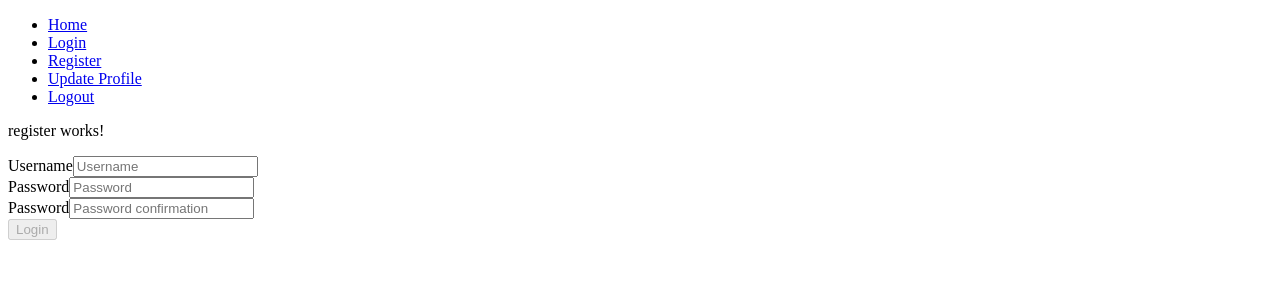
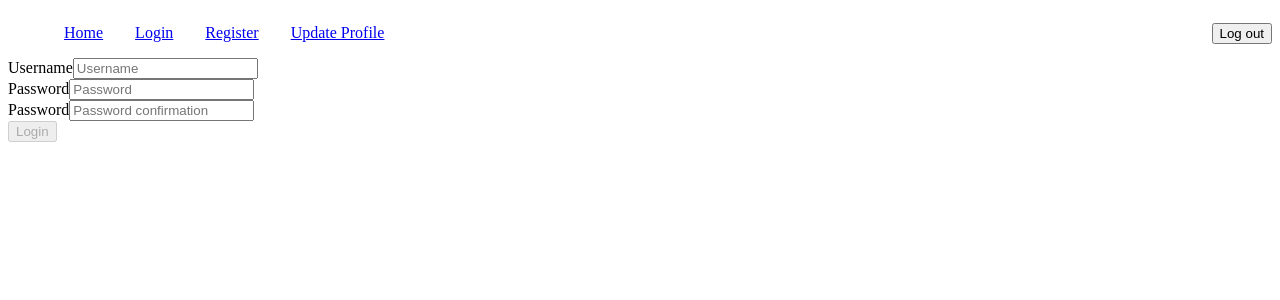
Before and after one commit to pchatard/mini-forum-angular, an Angular app: page /register in a window 1280 px wide. Shown: the top 300 px of the page. Built offline with nearby package versions, Linux system fonts and the light colour scheme.

Commit message:
Add navigation guards and refactor navbar logout

```diff
--- a/src/app/components/navbar/navbar.component.css
+++ b/src/app/components/navbar/navbar.component.css
@@ -0,0 +1,18 @@
+nav  {
+    display: flex;
+    justify-content: center;
+    align-items: center;
+}
+
+nav ul {
+    list-style: none;
+    display: flex;
+}
+
+nav ul li {
+    margin: 0 1rem;
+}
+
+nav button {
+    margin-left: auto;
+}
--- a/src/app/components/navbar/navbar.component.html
+++ b/src/app/components/navbar/navbar.component.html
@@ -1,9 +1,9 @@
 <nav>
     <ul>
-        <li><a routerLink="home">Home</a></li>
+        <li><a routerLink="">Home</a></li>
         <li><a routerLink="login">Login</a></li>
         <li><a routerLink="register">Register</a></li>
         <li><a routerLink="update-user">Update Profile</a></li>
-        <li><a routerLink="">Logout</a></li>
     </ul>
+    <button (click)="logout()">Log out</button>
 </nav>
--- a/src/app/components/navbar/navbar.component.ts
+++ b/src/app/components/navbar/navbar.component.ts
@@ -12,4 +12,9 @@ export class NavbarComponent implements OnInit {
   ngOnInit(): void {
   }
 
+  logout(): void {
+    console.log('Logging out');
+
+  }
+
 }
--- a/src/app/components/pages/login/login.component.html
+++ b/src/app/components/pages/login/login.component.html
@@ -1,5 +1,3 @@
-<p>login works!</p>
-
 <form [formGroup]="loginForm" (ngSubmit)="onSubmit()">
     <div>
         <label for="username">Username</label>
--- a/src/app/components/pages/register/register.component.html
+++ b/src/app/components/pages/register/register.component.html
@@ -1,5 +1,3 @@
-<p>register works!</p>
-
 <form [formGroup]="registerForm" (ngSubmit)="onSubmit()">
     <div>
         <label for="username">Username</label>
@@ -11,7 +9,8 @@
     </div>
     <div>
         <label for="passwordConfirmed">Password</label>
-        <input type="password" id="passwordConfirmed" formControlName="passwordConfirmed" placeholder="Password confirmation">
+        <input type="password" id="passwordConfirmed" formControlName="passwordConfirmed"
+            placeholder="Password confirmation">
     </div>
     <button type="submit" [disabled]="registerForm.invalid">Login</button>
 
--- /dev/null
+++ b/src/app/guards/login.guard.ts
@@ -0,0 +1,23 @@
+import { Injectable } from '@angular/core';
+import { ActivatedRouteSnapshot, CanActivate, Router, RouterStateSnapshot, UrlTree } from '@angular/router';
+import { Observable } from 'rxjs';
+
+@Injectable({
+  providedIn: 'root'
+})
+export class LoginGuard implements CanActivate {
+  loggedIn: boolean = false;
+
+  constructor(private router: Router) { }
+
+  canActivate(
+    route: ActivatedRouteSnapshot,
+    state: RouterStateSnapshot): Observable<boolean | UrlTree> | Promise<boolean | UrlTree> | boolean | UrlTree {
+
+    if (!this.loggedIn) {
+      this.router.navigate(['login']);
+    }
+    return this.loggedIn;
+  }
+
+}
```
Also changed, not shown: src/app/app-routing.module.ts (+7 -6 lines).
